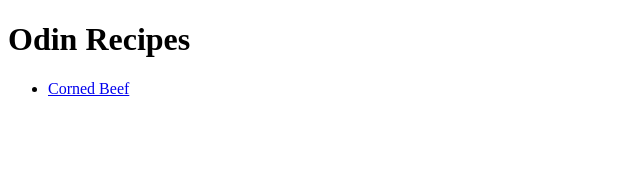
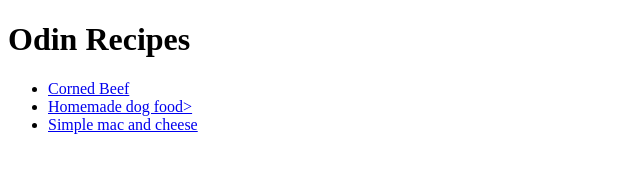
Before and after one commit to IanPG217/odin-recipes, a plain HTML site: page index.html in a window 1280 px wide. Shown: the whole page, without its empty margins (0-640 px from the left). Drawn offline with Linux system fonts and the light colour scheme.

Commit message:
updated home page with links to new revipes

```diff
--- a/index.html
+++ b/index.html
@@ -9,6 +9,8 @@
         <h1>Odin Recipes</h1>
         <ul>
         <li><a href="./recipes/corned_beef.html">Corned Beef<a></li>
+        <li><a href="./recipes/homemade_dog_food.html">Homemade dog food></a></li>
+        <li><a href="./recipes/simple_mac.html">Simple mac and cheese</a></li>
         </ul>
     </body>
 </html>
```
